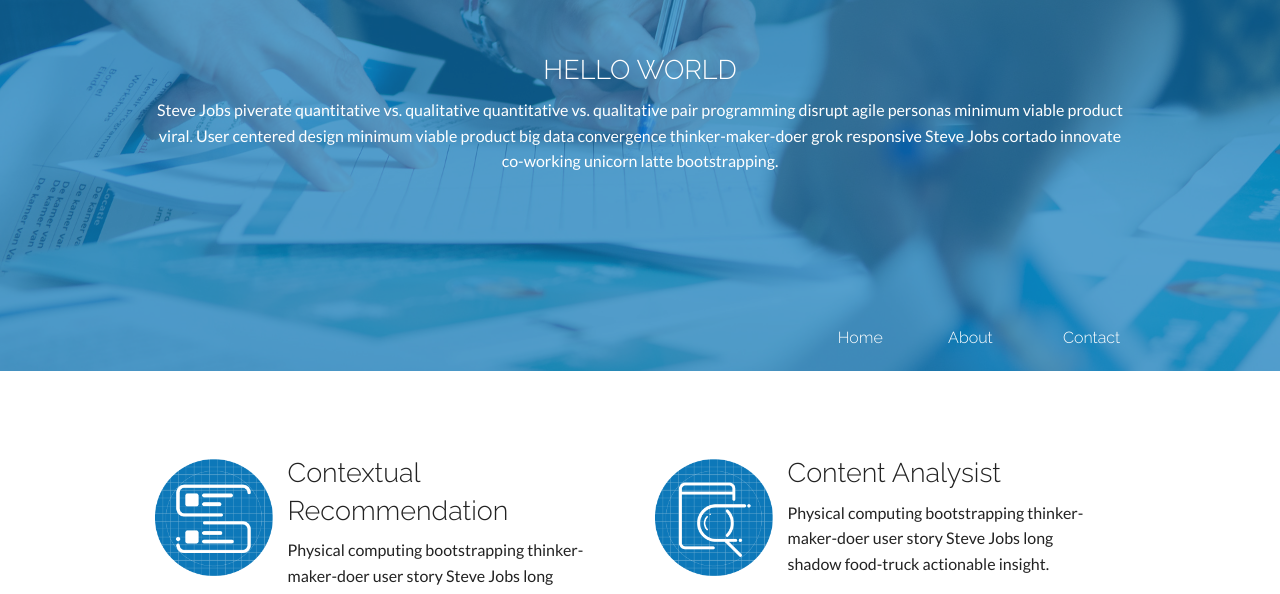
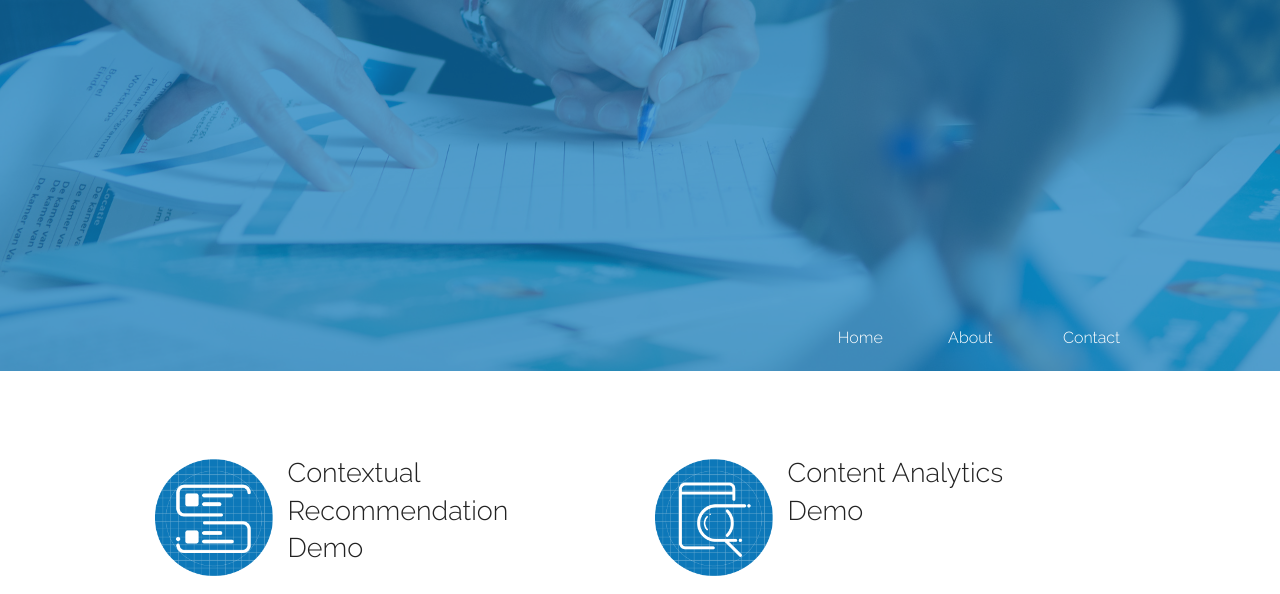
Before and after one commit to tiger-ll/labs.selerity, a plain HTML site: page index.html in a window 1280 px wide. Shown: the part 200-794 px from the top of the page. Drawn offline with nearby package versions, Linux system fonts and the light colour scheme.

Commit message:
removeCapture

```diff
--- a/css/main.css
+++ b/css/main.css
@@ -402,6 +402,9 @@ preloader
     .brand a{
         font-size: smaller;
     }
+    .capture{
+      text-align: center;
+    }
 }
 
 /* ==========================================================================
--- a/index.html
+++ b/index.html
@@ -28,8 +28,8 @@
                   </div>
                 </div>
                 <div class="intro-text animated hinge fadeIn">
-                <h3 >Hello World</h2>
-                <p>Steve Jobs piverate quantitative vs. qualitative quantitative vs. qualitative pair programming disrupt agile personas minimum viable product viral. User centered design minimum viable product big data convergence thinker-maker-doer grok responsive Steve Jobs cortado innovate co-working unicorn latte bootstrapping.</p>
+                <h3 > </h3>
+                <p> </p>
                 </div>
               </div>
                 <nav class="small-12 nav-bar animated fadeIn">
@@ -44,21 +44,21 @@
 
           <div class="row demos ">
             <div class="medium-6 columns crdemo animated hinge fadeInDown">
-              <a href="https://labs.seleritycorp.com/crdemo/"><img src="img/crdemoIcon.png" class="small-3 left demoIcons" alt=""></a>
-              <div class="small-9 column capture">
-                <h3>Contextual Recommendation</h3>
+              <a href="https://labs.seleritycorp.com/crdemo/"><img src="img/crdemoIcon.png" class="small-offset-4 small-4 medium-offset-0 medium-3 left demoIcons" alt=""></a>
+              <div class="small-12 medium-8 column capture">
+                <h3>Contextual Recommendation Demo</h3>
                 <p>
-                  Physical computing bootstrapping thinker-maker-doer user story Steve Jobs long shadow food-truck actionable insight.
+
                 </p>
               </div>
             </div>
 
             <div class="medium-6 columns cademo animated hinge fadeInDown">
-              <a href="https://labs.seleritycorp.com/cademo/"><img src="img/cademoIcon.png" class="small-3 left demoIcons" alt=""></a>
-              <div class="small-9 column capture">
-                <h3>Content Analysist</h3>
+              <a href="https://labs.seleritycorp.com/cademo/"><img src="img/cademoIcon.png" class="small-offset-4 small-4 medium-offset-0 medium-3 left demoIcons" alt=""></a>
+              <div class="small-12 medium-8 column capture">
+                <h3>Content Analytics Demo</h3>
                 <p>
-                  Physical computing bootstrapping thinker-maker-doer user story Steve Jobs long shadow food-truck actionable insight.
+
                 </p>
               </div>
             </div>
```
